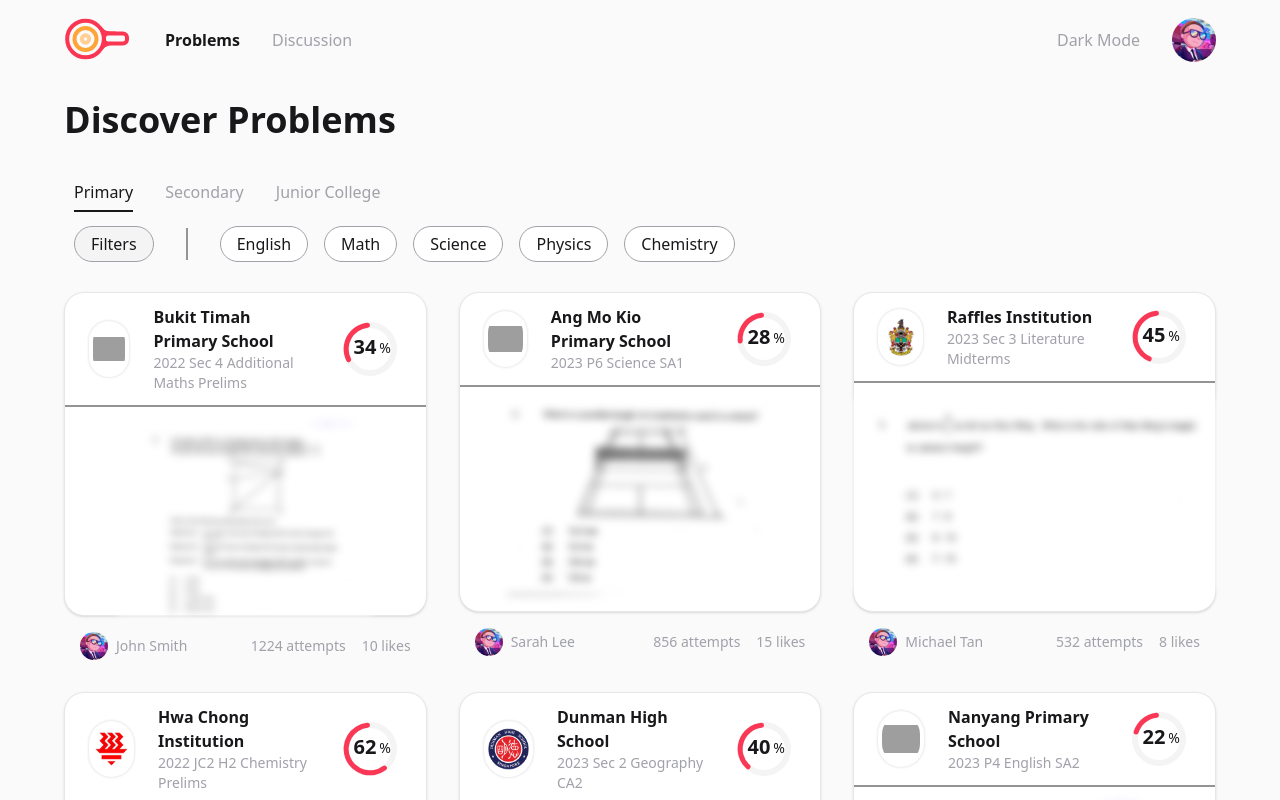
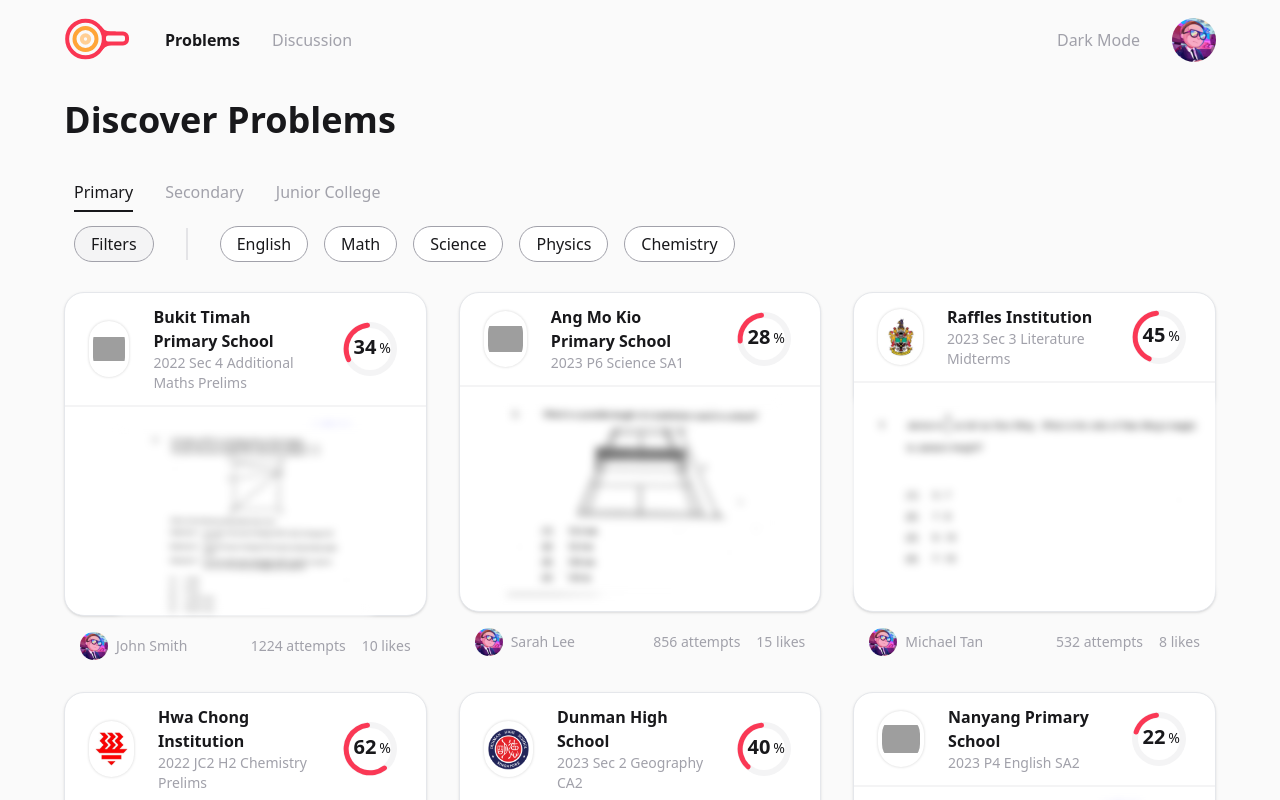
Before and after one commit to YeeeeeHan/amicooked-frontend, a React (Vite) app: page / in a window 1280 px wide. Shown: the top 800 px of the page. Built offline with nearby package versions, Linux system fonts and the light colour scheme; grey boxes are pictures that could not be loaded.

Commit message:
change neutral-weak color

```diff
--- a/src/components/home/QuestionCard.tsx
+++ b/src/components/home/QuestionCard.tsx
@@ -30,7 +30,7 @@
             </div>
             <RadialChart wrongPercentage={question.wrongPercentage} scale={0.6} />
           </div>
-          <Separator className="h-0.5 bg-primary-weak" orientation="horizontal" />
+          <Separator className="h-0.5 bg-primary-ghost" orientation="horizontal" />
           {/* <div className=""> */}
           <img
             src={question.imageUrl}
--- a/src/index.css
+++ b/src/index.css
@@ -17,7 +17,7 @@
   --neutral-default: hsl(240, 6%, 10%);
   --neutral-heavy: hsl(240, 5%, 55%);
   --neutral-strong: hsl(240, 5%, 65%);
-  --neutral-weak: hsl(0, 0%, 58%);
+  --neutral-weak: hsl(240, 6%, 90%);
   --neutral-ghost: hsl(240, 5%, 96%);
   --neutral-empty: hsl(0, 0%, 98%);
   --neutral-foundation: hsl(0, 0%, 100%);
```
